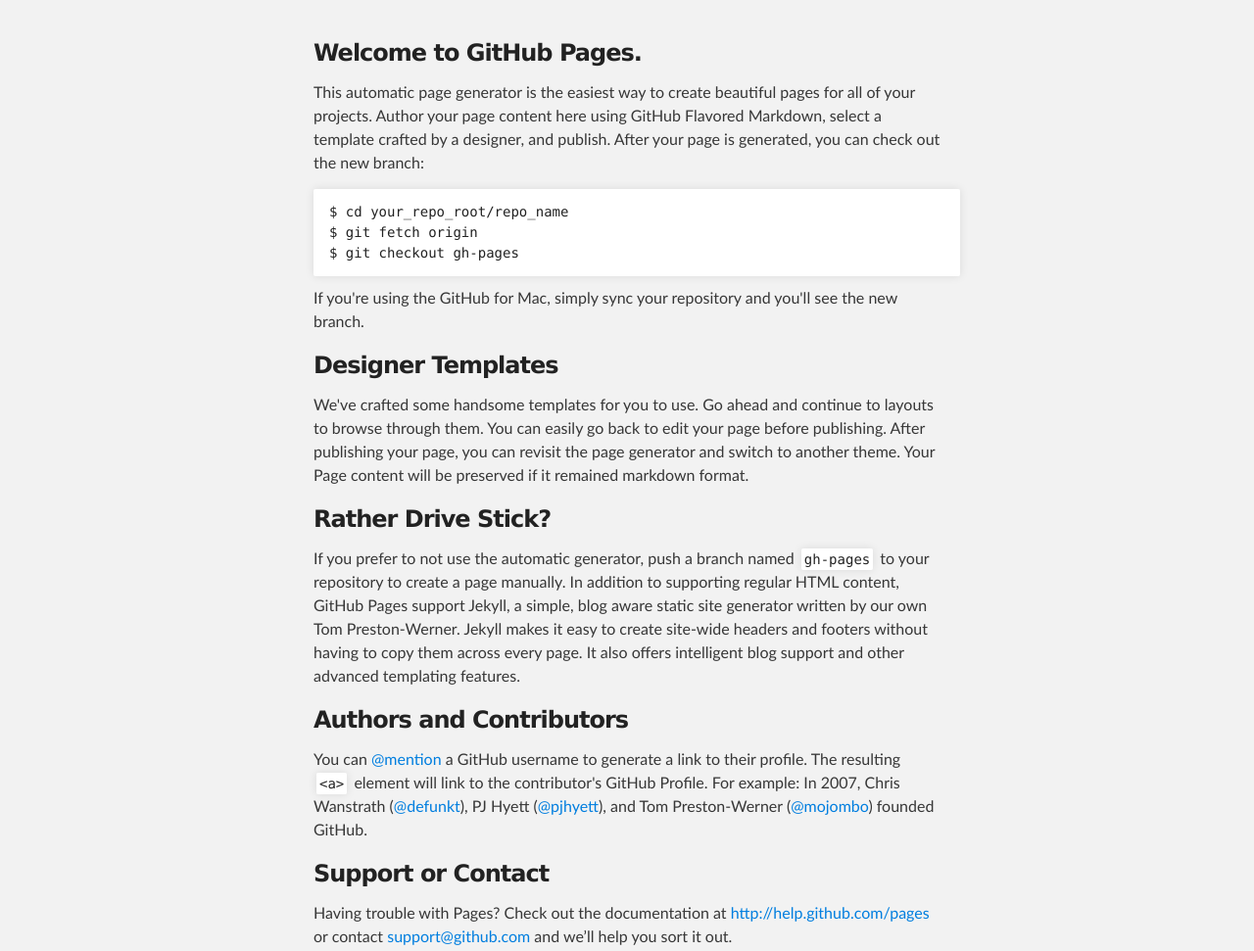
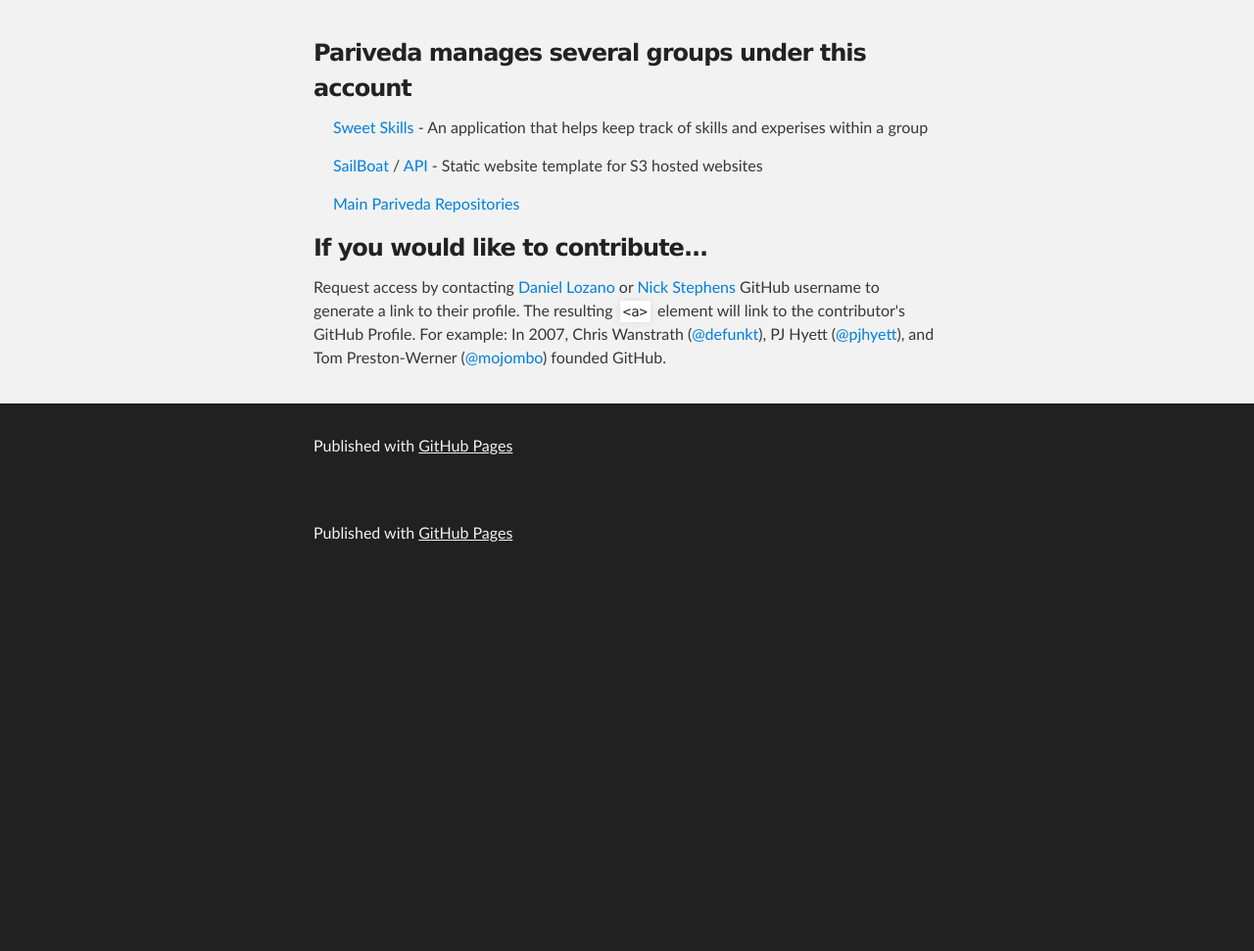
Before and after one commit to pariveda/pariveda.github.io, a plain HTML site: page index.html in a window 1280 px wide. Shown: the part 260-1231 px from the top of the page at 98% size. After the commit the page ends 851 px from the top, so only its background shows below. Drawn offline with Linux system fonts and the light colour scheme.

Commit message:
Removing a lot of the default content from the github.io. added links to some of the other repositories. Corrected the link to the pariveda repositories.

```diff
--- a/index.html
+++ b/index.html
@@ -16,7 +16,7 @@
     <!-- HEADER -->
     <div id="header_wrap" class="outer">
         <header class="inner">
-          <a id="forkme_banner" href="https://github.com/parivedasolutions">View on GitHub</a>
+          <a id="forkme_banner" href="https://github.com/pariveda">View on GitHub</a>
 
           <h1 id="project_title">Pariveda Solutions</h1>
           <h2 id="project_tagline">A national technology consulting firm delivering solutions for the benefit of our clients.</h2>
@@ -28,36 +28,36 @@
     <div id="main_content_wrap" class="outer">
       <section id="main_content" class="inner">
         <h3>
-<a name="welcome-to-github-pages" class="anchor" href="#welcome-to-github-pages"><span class="octicon octicon-link"></span></a>Welcome to GitHub Pages.</h3>
+<a name="welcome-to-github-pages" class="anchor" href="#welcome-to-github-pages"><span class="octicon octicon-link"></span></a>Pariveda manages several groups under this account</h3>
 
-<p>This automatic page generator is the easiest way to create beautiful pages for all of your projects. Author your page content here using GitHub Flavored Markdown, select a template crafted by a designer, and publish. After your page is generated, you can check out the new branch:</p>
+<!-- <p>This automatic page generator is the easiest way to create beautiful pages for all of your projects. Author your page content here using GitHub Flavored Markdown, select a template crafted by a designer, and publish. After your page is generated, you can check out the new branch:</p> -->
 
-<pre><code>$ cd your_repo_root/repo_name
-$ git fetch origin
-$ git checkout gh-pages
-</code></pre>
 
-<p>If you're using the GitHub for Mac, simply sync your repository and you'll see the new branch.</p>
+    <ul><a href="https://github.com/sweetskills">Sweet Skills</a> - An application that helps keep track of skills and experises within a group</ul>
+    <ul><a href="https://github.com/pariveda/sailboat">SailBoat</a> / <a href="https://github.com/pariveda/sailboatapi">API</a> -  Static website template for S3 hosted websites</ul>
+    <ul><a href="https://github.com/pariveda">Main Pariveda Repositories</a></ul>
 
-<h3>
-<a name="designer-templates" class="anchor" href="#designer-templates"><span class="octicon octicon-link"></span></a>Designer Templates</h3>
+          <h3>
+        <a name="authors-and-contributors" class="anchor" href="#authors-and-contributors"><span class="octicon octicon-link"></span></a>If you would like to contribute...</h3>
 
-<p>We've crafted some handsome templates for you to use. Go ahead and continue to layouts to browse through them. You can easily go back to edit your page before publishing. After publishing your page, you can revisit the page generator and switch to another theme. Your Page content will be preserved if it remained markdown format.</p>
+        <p>Request access by contacting <a href="mailto:daniel.lozano@parivedasolutions.com">Daniel Lozano</a> or <a href="mailto:nick.stephens@parivedasolutions.com">Nick Stephens</a> GitHub username to generate a link to their profile. The resulting <code>&lt;a&gt;</code> element will link to the contributor's GitHub Profile. For example: In 2007, Chris Wanstrath (<a href="https://github.com/defunkt" class="user-mention">@defunkt</a>), PJ Hyett (<a href="https://github.com/pjhyett" class="user-mention">@pjhyett</a>), and Tom Preston-Werner (<a href="https://github.com/mojombo" class="user-mention">@mojombo</a>) founded GitHub.</p>
 
-<h3>
-<a name="rather-drive-stick" class="anchor" href="#rather-drive-stick"><span class="octicon octicon-link"></span></a>Rather Drive Stick?</h3>
 
-<p>If you prefer to not use the automatic generator, push a branch named <code>gh-pages</code> to your repository to create a page manually. In addition to supporting regular HTML content, GitHub Pages support Jekyll, a simple, blog aware static site generator written by our own Tom Preston-Werner. Jekyll makes it easy to create site-wide headers and footers without having to copy them across every page. It also offers intelligent blog support and other advanced templating features.</p>
+      </section>
+    </div>
 
-<h3>
-<a name="authors-and-contributors" class="anchor" href="#authors-and-contributors"><span class="octicon octicon-link"></span></a>Authors and Contributors</h3>
+    <!-- FOOTER  -->
+    <div id="Div1" class="outer">
+      <footer class="inner">
+        <p>Published with <a href="http://pages.github.com">GitHub Pages</a></p>
+      </footer>
+    </div>
 
-<p>You can <a href="https://github.com/blog/821" class="user-mention">@mention</a> a GitHub username to generate a link to their profile. The resulting <code>&lt;a&gt;</code> element will link to the contributor's GitHub Profile. For example: In 2007, Chris Wanstrath (<a href="https://github.com/defunkt" class="user-mention">@defunkt</a>), PJ Hyett (<a href="https://github.com/pjhyett" class="user-mention">@pjhyett</a>), and Tom Preston-Werner (<a href="https://github.com/mojombo" class="user-mention">@mojombo</a>) founded GitHub.</p>
 
-<h3>
-<a name="support-or-contact" class="anchor" href="#support-or-contact"><span class="octicon octicon-link"></span></a>Support or Contact</h3>
 
-<p>Having trouble with Pages? Check out the documentation at <a href="http://help.github.com/pages">http://help.github.com/pages</a> or contact <a href="mailto:support@github.com">support@github.com</a> and we’ll help you sort it out.</p>
+  </body>
+</html>
+
       </section>
     </div>
 
```
